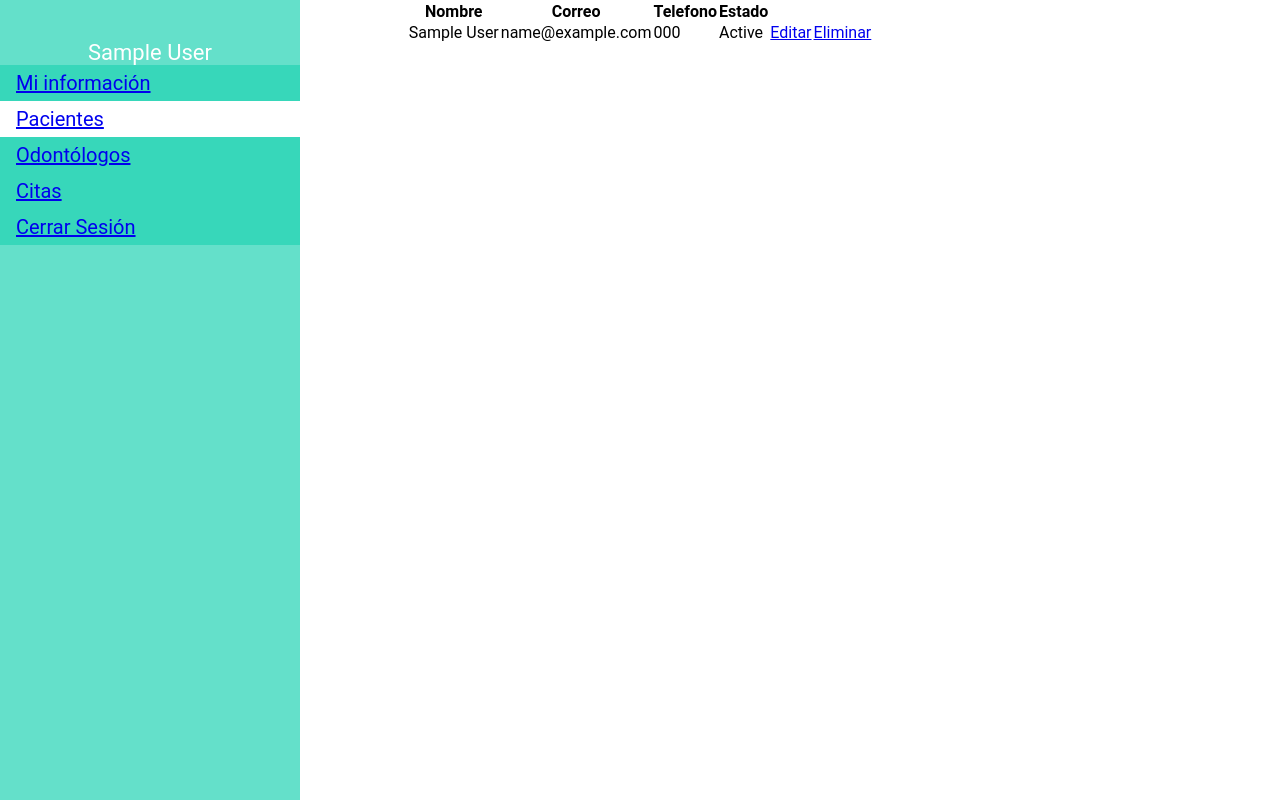
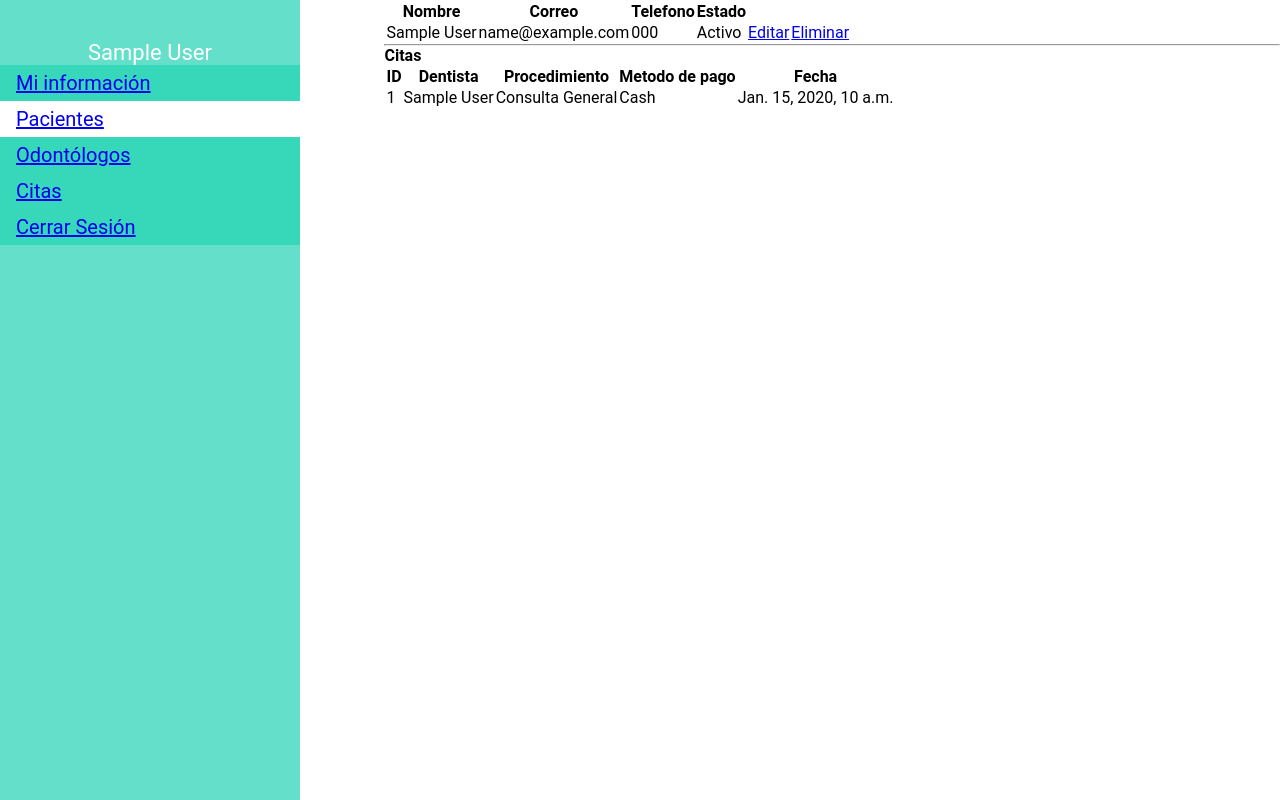
Before and after one commit to cesarlopezt/dental-clinic-appointments, a Django app: page /patients/1/ in a window 1280 px wide. Run offline with Django 3.2, Linux system fonts and the light colour scheme; a user stored in the database is signed in; tables that the repository leaves empty hold one stand-in row (values such as "Sample post").

Commit message:
Add list of appointments to patient detail and show display value of status, payment method and appointment reason

```diff
--- a/appointments/templates/appointments/list.html
+++ b/appointments/templates/appointments/list.html
@@ -8,6 +8,8 @@
             <th>ID</th>
             <th>Paciente</th>
             <th>Dentista</th>
+            <th>Procedimiento</th>
+            <th>Metodo de pago</th>
             <th>Fecha</th>
         </tr>
 
@@ -16,6 +18,8 @@
             <td><a href="{{appointment.id}}">{{appointment.id}}</a></td>
             <td>{{appointment.patient}}</td>
             <td>{{appointment.dentist}}</td>
+            <td>{{appointment.get_appointment_reason_display}}</td>
+            <td>{{appointment.get_payment_method_display}}</td>
             <td>{{appointment.date}}</td>
         </tr>
 
--- a/appointments/templates/patients/detail.html
+++ b/appointments/templates/patients/detail.html
@@ -14,11 +14,32 @@
             <td>{{patient}}</td>
             <td>{{patient.email}}</td>
             <td>{{patient.phone_no}}</td>
-            <td>{{patient.status}}</td>
+            <td>{{patient.get_status_display}}</td>
             <td><a class="btn" href="update/">Editar</a></td>
             <td><a class="btn" href="delete/">Eliminar</a></td>
         </tr>
     </table>
+    <hr>
+    <h4>Citas</h4>
+    <table>
+        <tr>
+            <th>ID</th>
+            <th>Dentista</th>
+            <th>Procedimiento</th>
+            <th>Metodo de pago</th>
+            <th>Fecha</th>
+        </tr>
+
+        {% for appointment in patient.appointment_set.all %}
+        <tr>
+            <td>{{appointment.id}}</td>
+            <td>{{appointment.dentist}}</td>
+            <td>{{appointment.get_appointment_reason_display}}</td>
+            <td>{{appointment.get_payment_method_display}}</td>
+            <td>{{appointment.date}}</td>
+        </tr>
+        {% endfor %}
+    </table>
 </div>
 
 {% endblock %}
--- a/appointments/templates/patients/list.html
+++ b/appointments/templates/patients/list.html
@@ -18,7 +18,7 @@
             <td>{{patient}}</td>
             <td>{{patient.email}}</td>
             <td>{{patient.phone_no}}</td>
-            <td>{{patient.status}}</td>
+            <td>{{patient.get_status_display}}</td>
         </tr>
 
         {% endfor %}
```
